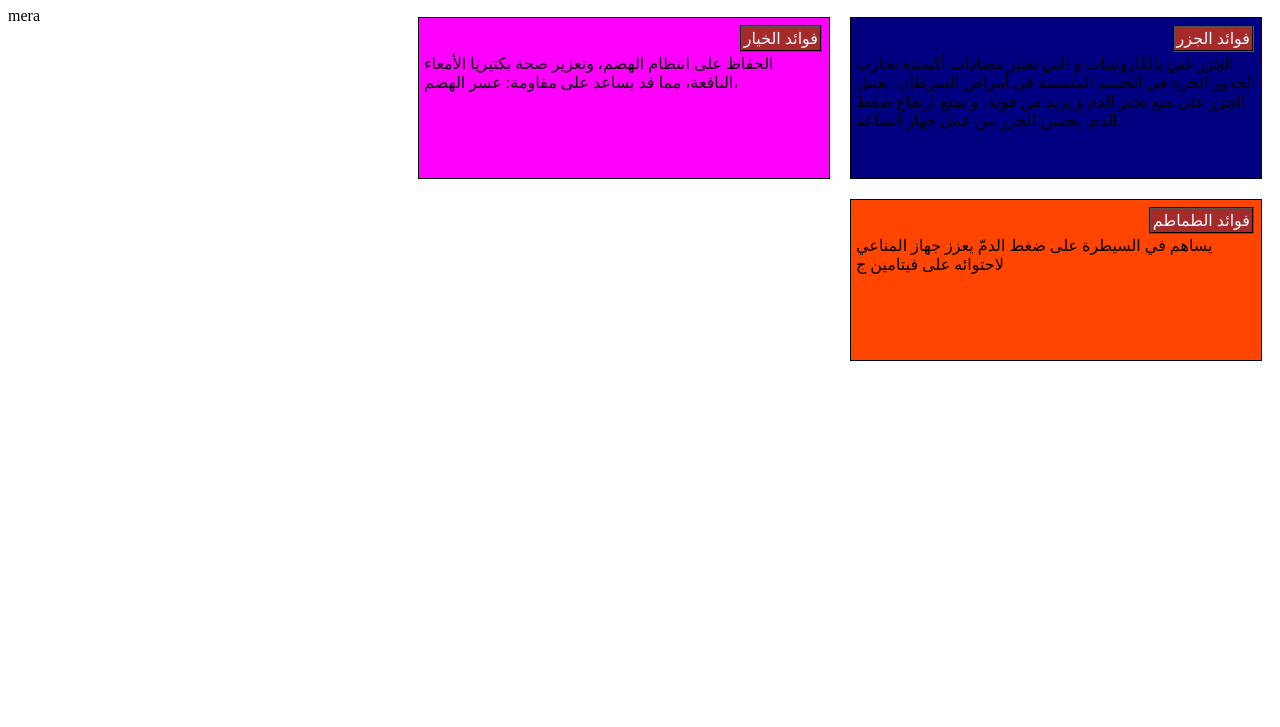
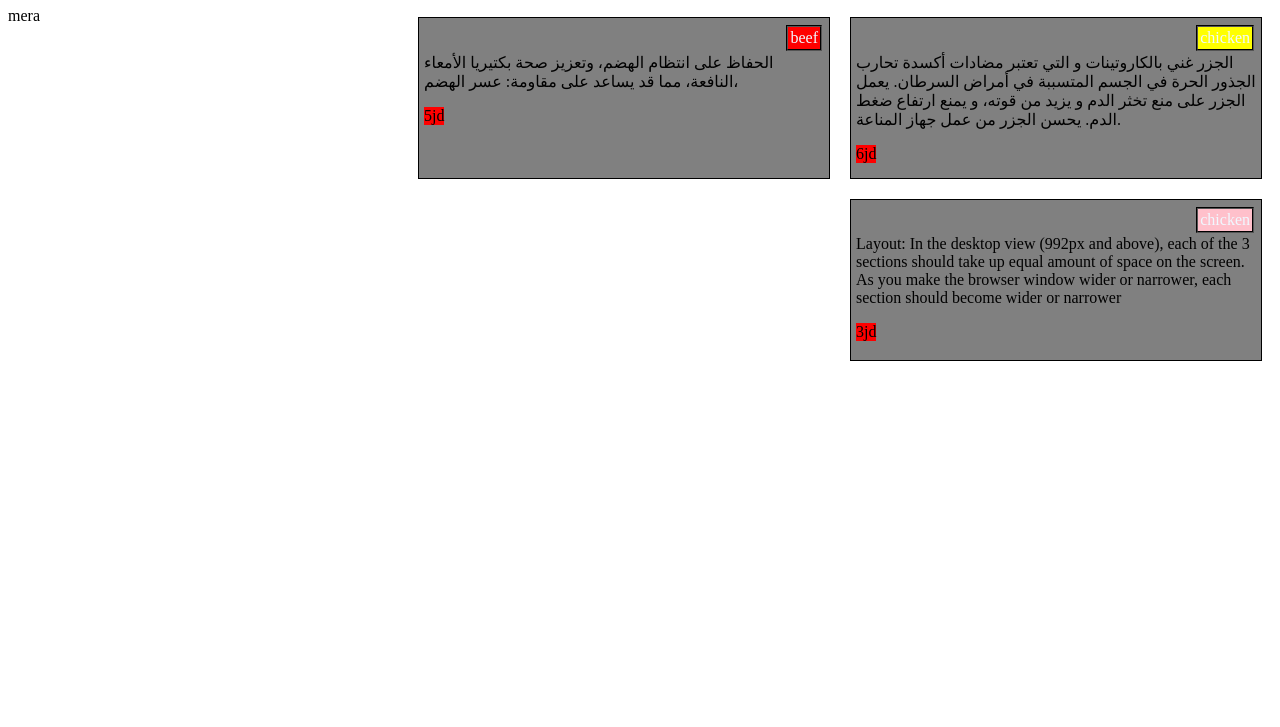
Before and after one commit to meraalloozy/mmmmm, a plain HTML site: page index.html in a window 1280 px wide. Shown: the part 73-800 px from the top of the page. Drawn offline with Linux system fonts and the light colour scheme.

Commit message:
Update index.html

```diff
--- a/index.html
+++ b/index.html
@@ -2,17 +2,44 @@
 <html>
 <head>
     <meta charest="utf-8">
-	<title>Assignment 3</title>
-	<style type="text/css">
+  <title>Assignment 3</title>
+  <style type="text/css">
 .m{
-    width: 50;
+    width:70;
     border: 2px;
     border-color: black;
     border-style: groove;
     margin: 2px;
     padding: 2px;
     float: right;
-    background-color: brown;
+    background-color: yellow;
+    color: aliceblue;
+}
+.n{
+  background-color: red;
+  float:left ;
+  display: inline-block;
+}
+.f{
+    width: 70;
+    border: 2px;
+    border-color:black;
+    border-style: groove;
+    margin: 2px;
+    padding: 2px;
+    float: right;
+    background-color:red;
+    color: aliceblue;
+}
+.g{
+    width: 70;
+    border: 2px;
+    border-color: black;
+    border-style: groove;
+    margin: 2px;
+    padding: 2px;
+    float: right;
+    background-color:  pink;
     color: aliceblue;
 }
 p{
@@ -20,7 +47,7 @@ p{
 }
 .p1{
     width: 400px;
-    background-color:navy;
+    background-color:gray;
     float: right;
     margin: 10px;
     padding: 5px;
@@ -29,7 +56,7 @@ p{
 }
 .p2{
     width: 400px;
-    background-color: fuchsia;
+    background-color: gray;
     float: right;
     margin: 10px;
     padding: 5px;
@@ -38,7 +65,7 @@ p{
 }
 .p3{
     width: 400px;
-    background-color:orangered ;
+    background-color:gray ;
     float: right;
     margin: 10px;
     padding: 5px;
@@ -48,34 +75,39 @@ p{
 h1{
     text-align: center;
 }
-	</style>
+
+  </style>
 </head>
 <body>
-	<h1>Assignment 3</h1>
-	<div>
+  <h1>mera osamah</h1>
+  <div>
      <div class="p1">
-        <div class="m">فوائد الجزر</div>
+        <div class="m">chicken</div>
         <p>
             الجزر غني بالكاروتينات و التي تعتبر مضادات أكسدة تحارب الجذور الحرة في الجسم المتسببة في أمراض السرطان.
 يعمل الجزر على منع تخثر الدم و يزيد من قوته، و يمنع ارتفاع ضغط الدم.
 يحسن الجزر من عمل جهاز المناعة.
         </p>
+        <div class="n">6jd</div>
      </div>
      <div class="p2">
-     <div class="m">فوائد الخيار</div>
+     <div class="f">beef</div>
      <p>
         الحفاظ على انتظام الهضم، وتعزيز صحة بكتيريا الأمعاء النافعة، مما قد يساعد على مقاومة: عسر الهضم،
      </p>
+     <div class="n">5jd</div>
     </div>
     <div class="p3">
-        <div class="m">فوائد الطماطم</div>
+        <div class="g">chicken</div>
         <p>
-            يساهم في السيطرة على ضغط الدمّ
-            يعزز جهاز المناعي لاحتوائه على فيتامين ج
+            Layout: In the desktop view (992px and above), each of the 3 sections should take up equal amount
+            of space on the screen. As you make the browser window wider or narrower, each section should
+            become wider or narrower
         </p>
+        <div class="n">3jd</div>
     </div>
     <section>mera</section>
-	</div>
+  </div>
 
 
 </body>
```
